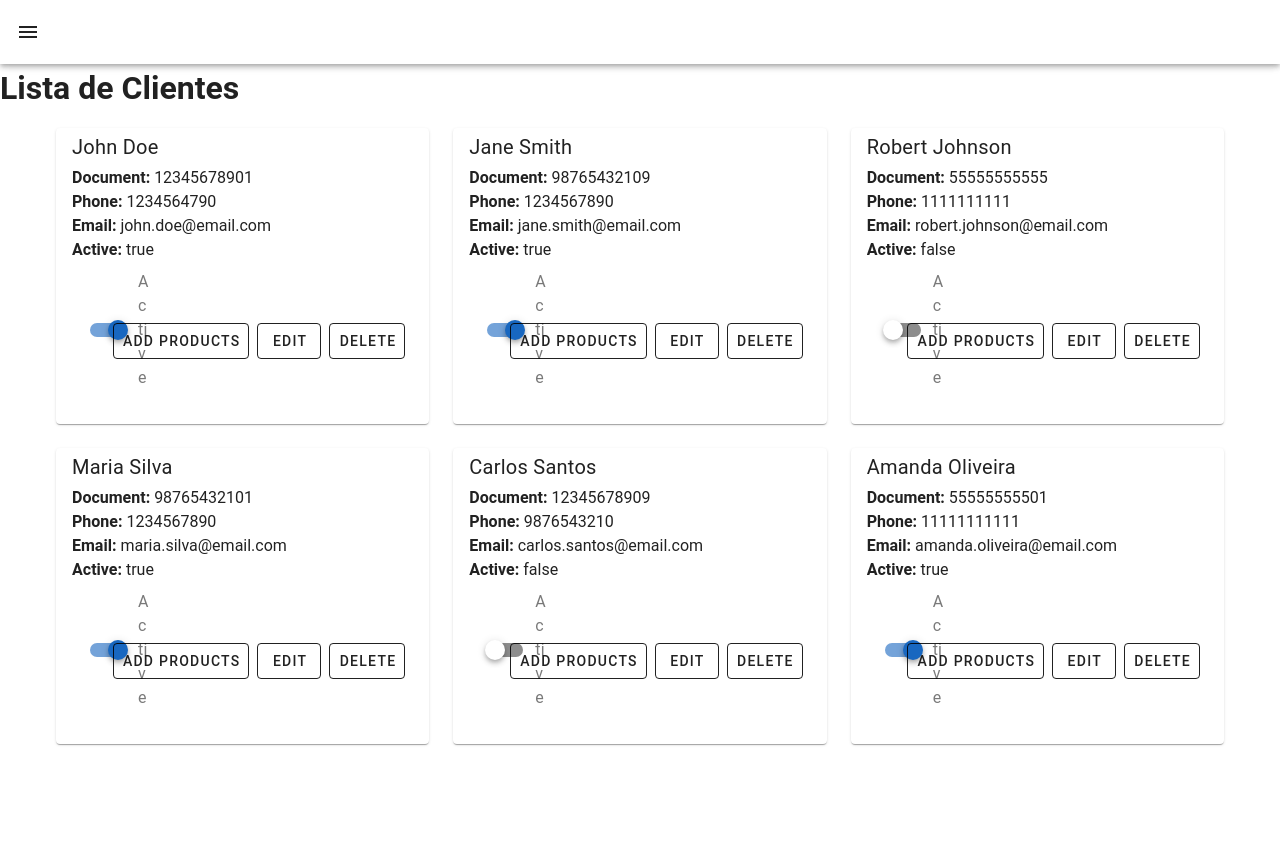
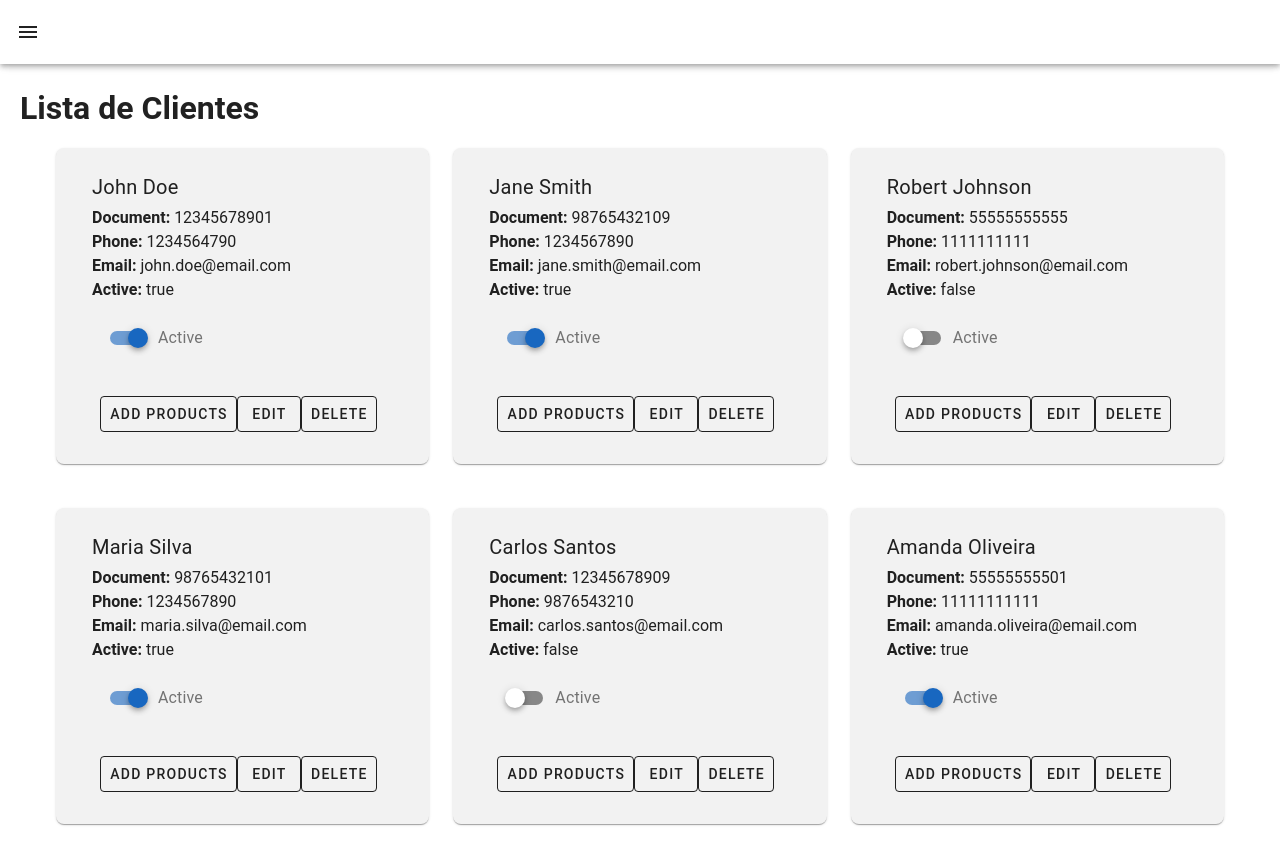
Before and after one commit to f-gi/stone-clients, a Vue app: page / in a window 1280 px wide. Shown: the top 864 px of the page. Before the commit the page ends 800 px from the top, so only its background shows below. Built offline with nearby package versions, Linux system fonts and the light colour scheme.

Commit message:
style: adding some styles

```diff
--- a/src/components/Menu.vue
+++ b/src/components/Menu.vue
@@ -4,10 +4,14 @@
       <v-app-bar-nav-icon @click="toggleDrawer"></v-app-bar-nav-icon>
     </v-app-bar>
 
-      <v-navigation-drawer app v-model="drawer">
+    <v-navigation-drawer app v-model="drawer" class="custom-drawer">
       <v-list>
         <v-list-item v-for="route in routes" :key="route.path" link>
-            <router-link :to="route.path">{{ route.name }}</router-link>
+          <v-list-item-title class="custom-list-item-title">
+            <router-link :to="route.path" class="custom-router-link">
+              {{ route.name }}
+            </router-link>
+          </v-list-item-title>
         </v-list-item>
       </v-list>
     </v-navigation-drawer>
@@ -32,4 +36,20 @@
 </script>
 
 <style scoped lang="scss">
+.custom-router-link {
+  color: #1967C0;
+  text-decoration: none;
+}
+
+.custom-router-link:hover {
+  color: #0056b3;
+}
+
+.custom-list-item-title {
+  font-size: 16px;
+}
+
+.custom-drawer {
+  height: 500px;
+}
 </style>
--- a/src/pages/ClientsList/index.vue
+++ b/src/pages/ClientsList/index.vue
@@ -1,5 +1,5 @@
 <template>
-  <div>
+  <div class="container">
     <h1>Lista de Clientes</h1>
     <v-container>
       <v-row>
@@ -34,4 +34,8 @@ watchEffect(() => {
 })
 </script>
 
-<style scoped lang="scss"></style>
+<style scoped>
+.container {
+  padding: 20px;
+}
+</style>
--- a/src/pages/ClientsList/partials/ClientItem.vue
+++ b/src/pages/ClientsList/partials/ClientItem.vue
@@ -1,5 +1,5 @@
 <template>
-  <v-card>
+  <v-card class="container">
     <v-list-item>
       <v-list-item-title class="headline text-h6 mb-1">
         {{ client.name }}
@@ -10,7 +10,7 @@
       <p><strong>Email:</strong> {{ client.email }}</p>
       <p><strong>Active:</strong> {{ client.active }}</p>
 
-      <v-card-actions>
+      <v-card-actions class="flex-wrap">
         <v-switch
           :input-value="switchStatus"
           label="Active"
@@ -19,10 +19,22 @@
           class="ml-2"
           color="primary"
         />
-        <v-btn variant="outlined" @click="addProducts">Add Products</v-btn>
-        <v-btn variant="outlined" @click="editClient">Edit</v-btn>
-        <v-btn variant="outlined" @click="showDeleteModal = true">Delete</v-btn>
-      </v-card-actions>
+
+        <div class="d-flex flex-wrap">
+          <v-btn variant="outlined" @click="addProducts" class="mb-2 mb-md-0"
+            >Add Products</v-btn
+          >
+          <v-btn variant="outlined" @click="editClient" class="mb-2 mb-md-0"
+            >Edit</v-btn
+          >
+          <v-btn
+            variant="outlined"
+            @click="showDeleteModal = true"
+            class="mb-2 mb-md-0"
+            >Delete</v-btn
+          >
+        </div></v-card-actions
+      >
     </v-list-item>
     <DeleteModal
       :showModal="showDeleteModal"
@@ -74,4 +86,19 @@ watch(
 )
 </script>
 
-<style scoped></style>
+<style scoped>
+.container {
+  max-width: 650px;
+  margin-bottom: 20px;
+  background-color: #f2f2f2;
+  padding: 15px;
+  border-radius: 8px;
+}
+.flex-wrap {
+  flex-wrap: wrap;
+}
+
+.flex-wrap button {
+  margin-bottom: 10px;
+}
+</style>
--- a/src/pages/ProductsList/partials/ProductItem.vue
+++ b/src/pages/ProductsList/partials/ProductItem.vue
@@ -1,5 +1,5 @@
 <template>
-  <v-card>
+  <v-card class="container">
     <v-list-item>
       <v-list-item-title class="headline text-h6 mb-1">
         {{ product.name }}
@@ -65,4 +65,12 @@ watch(
 )
 </script>
 
-<style scoped></style>
+<style scoped>
+.container {
+  max-width: 650px;
+  margin-bottom: 20px;
+  background-color: #f2f2f2;
+  padding: 15px;
+  border-radius: 8px;
+}
+</style>
```
Lines whose indentation alone changed are shown as unchanged.
